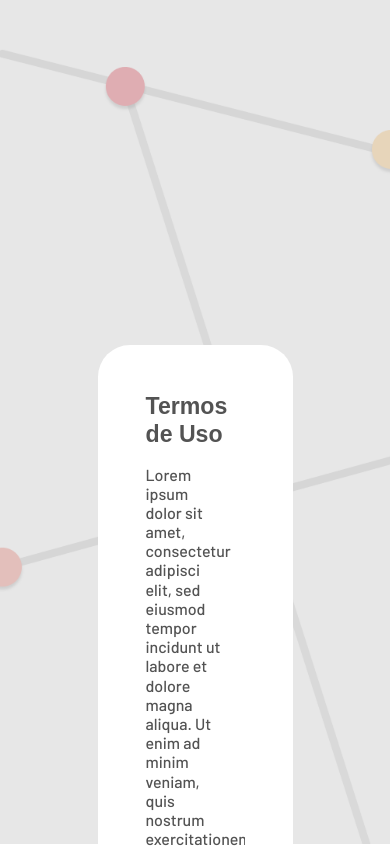
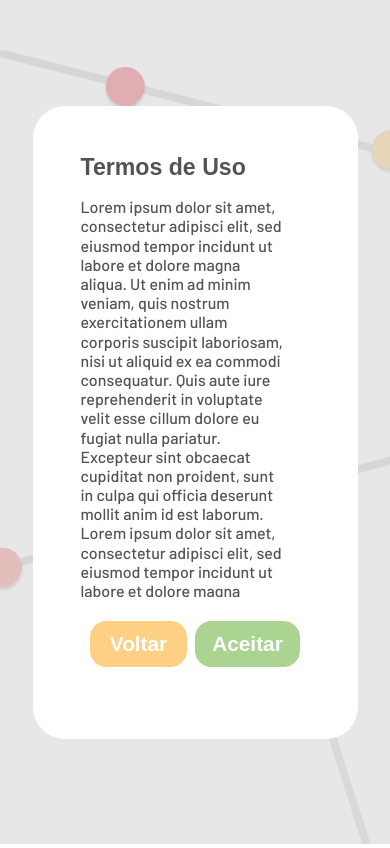
Before and after one commit to VRI-UFPR/CienciaNaEscola, a React (Create React App) app: page /dash in a window 390 px wide. Shown: the top 848 px of the page. Built offline with nearby package versions, Linux system fonts and the light colour scheme; a web font is replaced by a local one.

Commit message:
#228 [FIX]: sidebar buttontype, navigate & responsiveness

```diff
--- a/src/components/Sidebar.jsx
+++ b/src/components/Sidebar.jsx
@@ -111,6 +111,7 @@ function Sidebar(props) {
                     </Link>
                     <button
                         className="btn text-start text-white text-decoration-none rounded-0 fw-medium ps-5 py-2"
+                        type="button"
                         onClick={() => {
                             modalRef.current.showModal({
                                 title: 'Tem certeza que deseja fazer logout?',
--- a/src/pages/InfosPage.jsx
+++ b/src/pages/InfosPage.jsx
@@ -48,9 +48,11 @@ function InfosPage(props) {
     const { user, acceptTerms } = useContext(AuthContext);
 
     useEffect(() => {
-        if (acceptTerms.value !== false && location.pathname === '/') {
-            if (user.id !== null) {
+        if (acceptTerms.value === true) {
+            if (user.id !== null && location.pathname === '/') {
                 navigate('/home');
+            } else if (user.id !== null && location.pathname === '/dash') {
+                navigate('/dash/home');
             } else {
                 navigate('/login');
             }
@@ -69,7 +71,8 @@ function InfosPage(props) {
                         <Sidebar modalRef={modalRef} />
                     </div>
                 </div>
-                {location.pathname !== '/dash' && <div className="col d-flex flex-column bg-white p-0">
+                {location.pathname !== '/dash' && (
+                    <div className="col d-flex flex-column bg-white p-0">
                         <NavBar showNavTogglerMobile={showNavTogglerMobile} showNavTogglerDesktop={showNavTogglerDesktop} />
                         <div className="container-fluid d-flex flex-column flex-grow-1 p-4 p-lg-5">
                             <div className="d-flex flex-column flex-grow-1">
@@ -107,15 +110,16 @@ function InfosPage(props) {
                                 </div>
                             </div>
                         </div>
-                </div>}
-                {location.pathname === '/dash' &&
-                <div className="container-fluid d-flex m-0 p-0">
-                    <div className="row d-flex justify-content-center align-items-center m-0 p-0">
-                        <div className="col-6 rounded-5 d-flex flex-column justify-content-center bg-white h-75 m-0 p-5">
+                    </div>
+                )}
+                {location.pathname === '/dash' && (
+                    <div className="container-fluid d-flex vh-100 m-0 p-0">
+                        <div className="row d-flex justify-content-center align-items-center h-100 m-0 p-0">
+                            <div className="col col-10 col-md-8 col-lg-6 rounded-5 d-flex flex-column justify-content-center bg-white h-75 m-0 p-5">
                                 <h3 className="font-century-gothic color-dark-gray fw-bold pb-3 m-0">{title}</h3>
                                 <h5 className="color-dark-gray overflow-auto fw-medium fs-6 pb-4 pe-4 m-0">{content}</h5>
                                 <div className="row justify-content-center pb-4 pt-4 m-0">
-                                <div className="col-8 col-lg-4 p-0">
+                                    <div className="col-11 col-md-8 col-lg-6 p-0">
                                         <div className="row m-0">
                                             <div className="col-6 p-0 pe-2">
                                                 <TextButton
@@ -140,7 +144,8 @@ function InfosPage(props) {
                                 </div>
                             </div>
                         </div>
-                </div>}
+                    </div>
+                )}
             </div>
             <Alert id="InfosPageAlert" ref={modalRef} />
             <style>{infosPageStyles}</style>
```
Lines whose indentation alone changed are shown as unchanged.
